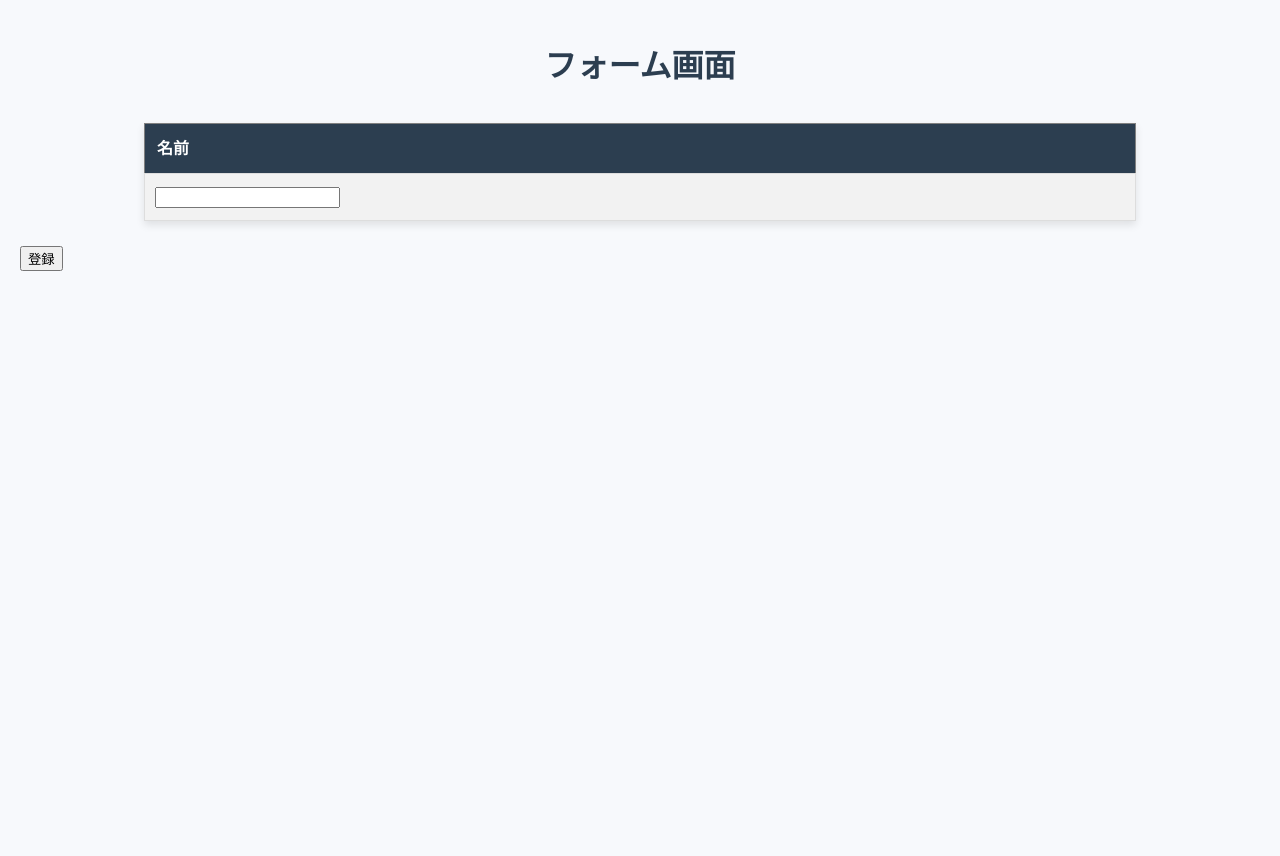
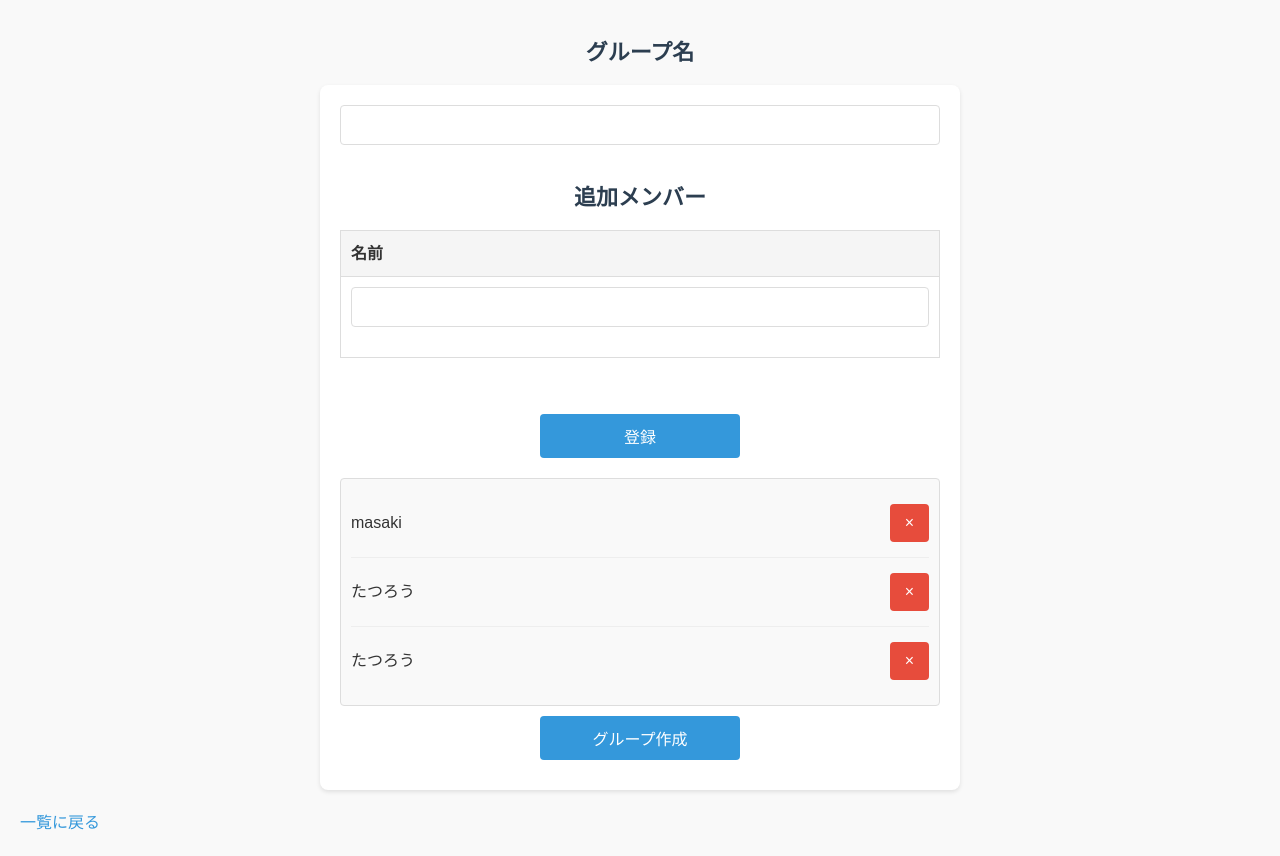
Before and after one commit to Masaki-Nakahara/payment_app, a Flask app: page /form in a window 1280 px wide. Before the commit the page ends 271 px from the top, so only its background shows below. Run offline with Flask 3, Linux system fonts and the light colour scheme; data comes from the database, SQL or seed files in the repository; both versions use the stored data as it was after the commit.

Commit message:
renew index form

```diff
--- a/payment_app/__init__.py
+++ b/payment_app/__init__.py
@@ -6,4 +6,5 @@ from payment_app.app import *
 
 from payment_app import db
 #空のテーブルの取得
-db.create_books_table()
+db.create_members_table()
+db.create_group_table()
--- a/payment_app/app.py
+++ b/payment_app/app.py
@@ -19,20 +19,60 @@ def index():
         members = members
     )
 
+@app.route("/form", defaults={"group_name": ''})
+@app.route("/form/<group_name>")
+def form(group_name):
+    con = sqlite3.connect(DATABASE)
+    db_members = con.execute('SELECT * FROM members').fetchall()
+    con.close()
 
-@app.route("/form")
-def form():
+    members = []
+    for row in db_members:
+        members.append({'id': row[0],'name': row[1]})
+
     return render_template(
-        'form.html'
+        'form.html',
+        members = members,
+        group_name = group_name
     )
 
-@app.route('/register', methods = ['POST'])
-def register():
-    name = request.form['name']
+@app.route('/register_member', methods = ['POST'])
+def register_member():
+
+    member_name = request.form['member_name']
+
+    if not member_name or not member_name.strip():
+        return redirect(url_for('form'))
 
     con = sqlite3.connect(DATABASE)
-    con.execute('INSERT INTO members VALUES(?)',
-                [name])
+    con.execute('INSERT INTO members(name) VALUES(?)',
+                [member_name])
+    con.commit()
+    con.close()
+
+    group_name = request.form['group_name']
+
+    return redirect(url_for('form', group_name = group_name))
+
+@app.route('/delete/<int:id>', methods = ['POST'])
+def delete_member(id = None):
+
+    con = sqlite3.connect(DATABASE)
+    con.execute('DELETE FROM members WHERE id = ?',[id])
+    con.commit()
+    con.close()
+
+    group_name = request.form['group_name']
+
+    return redirect(url_for('form', group_name = group_name))
+
+@app.route('/register_group', methods = ['POST'])
+def register_group():
+    group_name = request.form['group_name']
+
+    con = sqlite3.connect(DATABASE)
+    con.execute('INSERT INTO groups VALUES(?)',
+                [group_name])
     con.commit()
     con.close()
 
--- /dev/null
+++ b/payment_app/static/css/form_style.css
@@ -0,0 +1,119 @@
+/* ベーススタイル */
+body {
+    font-family: 'Arial', sans-serif;
+    background-color: #f9f9f9;
+    color: #333;
+    margin: 0;
+    padding: 20px;
+    line-height: 1.6;
+}
+
+/* 見出し */
+h1 {
+    font-size: 22px;
+    color: #2c3e50;
+    margin-bottom: 15px;
+    text-align: center;
+}
+
+/* フォーム全体 */
+form {
+    max-width: 600px;
+    margin: 0 auto;
+    padding: 20px;
+    background-color: #fff;
+    border-radius: 8px;
+    box-shadow: 0 2px 4px rgba(0, 0, 0, 0.1);
+}
+
+/* テキスト入力フィールド */
+input[type="text"] {
+    width: 100%;
+    padding: 10px;
+    margin-bottom: 20px;
+    border: 1px solid #ddd;
+    border-radius: 4px;
+    font-size: 16px;
+    box-sizing: border-box;
+}
+
+/* ボタン */
+button {
+    padding: 10px 15px;
+    font-size: 16px;
+    color: #fff;
+    background-color: #3498db;
+    border: none;
+    border-radius: 4px;
+    cursor: pointer;
+    display: block;
+    margin: 10px auto;
+    width: 100%;
+    max-width: 200px;
+}
+
+button:hover {
+    background-color: #2980b9;
+}
+
+button.delete-button {
+    background-color: #e74c3c;
+    margin: 5px 0;
+}
+
+button.delete-button:hover {
+    background-color: #c0392b;
+}
+
+/* テーブル */
+table {
+    width: 100%;
+    border-collapse: collapse;
+    margin-bottom: 20px;
+}
+
+table th, table td {
+    border: 1px solid #ddd;
+    text-align: left;
+    padding: 10px;
+}
+
+table th {
+    background-color: #f5f5f5;
+    font-weight: bold;
+}
+
+/* メンバーリスト */
+.member-list {
+    margin-top: 20px;
+    border: 1px solid #ddd;
+    border-radius: 4px;
+    background: #f9f9f9;
+    padding: 10px;
+}
+
+.member-item {
+    display: flex;
+    justify-content: space-between;
+    align-items: center;
+    padding: 10px 0;
+    border-bottom: 1px solid #eee;
+}
+
+.member-item:last-child {
+    border-bottom: none;
+}
+
+/* リンク */
+a {
+    display: inline-block;
+    text-align: center;
+    color: #3498db;
+    text-decoration: none;
+    font-size: 16px;
+    margin-top: 20px;
+}
+
+a:hover {
+    text-decoration: underline;
+}
--- a/payment_app/static/css/style.css
+++ /dev/null
@@ -1,62 +0,0 @@
-
-body {
-    font-family: 'Arial', sans-serif;
-    background-color: #f7f9fc;
-    color: #333;
-    margin: 0;
-    padding: 20px;
-    line-height: 1.6;
-}
-
-h1 {
-    text-align: center;
-    color: #2c3e50;
-    margin-bottom: 30px;
-}
-
-table {
-    width: 80%;
-    margin: 0 auto;
-    border-collapse: collapse;
-    background-color: #ffffff;
-    box-shadow: 0 4px 8px rgba(0, 0, 0, 0.1);
-}
-
-th {
-    background-color: #2c3e50;
-    color: white;
-    text-align: left;
-    padding: 12px;
-    font-weight: bold;
-}
-
-td {
-    padding: 10px;
-    border: 1px solid #ddd;
-}
-
-tr:nth-child(even) {
-    background-color: #f2f2f2;
-}
-
-tr:hover {
-    background-color: #e9ecef;
-}
-
-a {
-    display: block;
-    width: 100px;
-    text-align: center;
-    margin: 20px auto;
-    padding: 10px 15px;
-    background-color: #3498db;
-    color: #ffffff;
-    text-decoration: none;
-    border-radius: 5px;
-    font-weight: bold;
-    transition: background-color 0.3s ease;
-}
-
-a:hover {
-    background-color: #2980b9;
-}
--- a/payment_app/templates/form.html
+++ b/payment_app/templates/form.html
@@ -3,25 +3,46 @@
     <head>
         <meta charset="UTF-8">
         <title>masakiアプリ</title>
-        <link rel="stylesheet" href="/static/css/style.css">
+        <link rel="stylesheet" href="/static/css/form_style.css">
     </head>
     <body>
+    <h1>グループ名</h1>
 
-    <h1>フォーム画面</h1>
+    <form method="post">
 
-    <form method="post" action="{{url_for('register')}}">
+        <input type="text" name = "group_name" value = "{{group_name}}">
+
+        <h1>追加メンバー</h1>
+
         <table border="1">
             <tr>
                 <th>名前</th>
             </tr>
-
             <tr>
-                <td><input type="text" name = "name"></td>
+                <td><input type="text" name = "member_name"></td>
             </tr>
         </table>
+
         <br>
-        <input type="submit" value="登録">
+        <button type="submit", formaction="{{ url_for('register_member')}}">登録</button>
+
+        <div class="member-list">
+            {% for member in members %}
+            <div class="member-item">
+                <span>{{ member.name }}</span>
+                <div class="delete-form">
+                    <button type="submit" class="delete-button", formaction="{{ url_for('delete_member', id = member.id) }}">×</button>
+                </div>
+            </div>
+            {% endfor %}
+        </div>
+
+        <button type="submit", formaction="{{ url_for('register_group')}}">グループ作成</button>
+
+
     </form>
+
+    <a href="{{url_for('index')}}">一覧に戻る</a>
 
     </body>
 </html>
```
Also changed, not shown: check_database.py (added, +9 -0 lines), delete_database.py (added, +9 -0 lines), payment_app/db.py (+16 -2 lines), payment_app/static/css/index_style.css (added, +44 -0 lines), payment_app/templates/index.html (+3 -14 lines), database.db.
